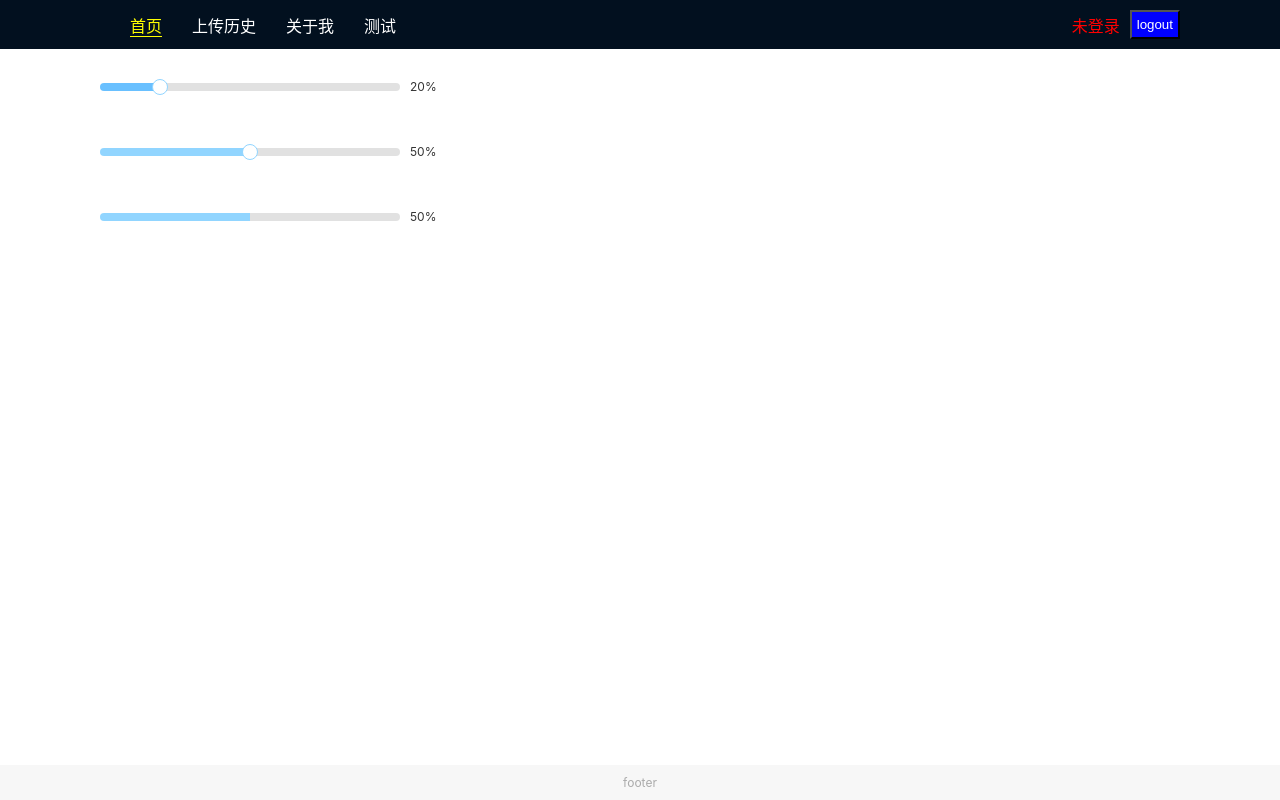
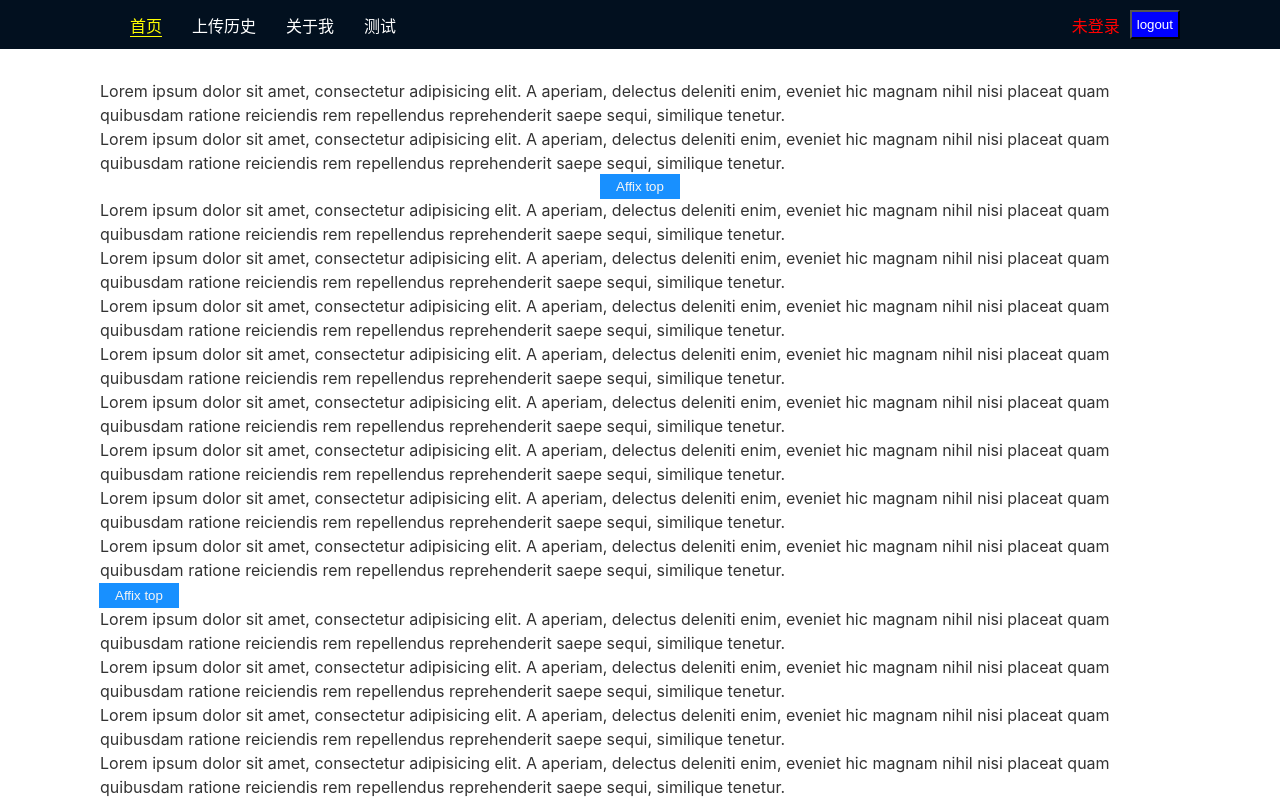
Before and after one commit to leigp555/react-ui-lib, a React app: page / in a window 1280 px wide. Shown: the top 800 px of the page. Built offline with nearby package versions, Linux system fonts and the light colour scheme.

Commit message:
style: 基本实现锚点组件

```diff
--- /dev/null
+++ b/src/lib/Affix/Affix.tsx
@@ -0,0 +1,48 @@
+import React, { HTMLAttributes, useEffect, useRef, useState } from 'react';
+import styled from 'styled-components';
+import classNames from 'classnames';
+
+interface Props extends HTMLAttributes<HTMLDivElement> {
+  children?: React.ReactNode;
+  offsetTop?: number;
+  offsetBottom?: number;
+}
+
+const AffixStyled = styled.div`
+  .content.fixed {
+    position: fixed;
+  }
+`;
+const Affix: React.FC<Props> = (props) => {
+  const { children, offsetBottom, offsetTop, ...rest } = props;
+  const containerRef = useRef<HTMLDivElement | null>(null);
+  const [shouldFixed, setFixed] = useState(false);
+  const scrollHandle = () => {
+    const { top } = containerRef.current!.getBoundingClientRect();
+    if (top < offsetTop!) setFixed(true);
+    if (top > offsetTop!) setFixed(false);
+  };
+  useEffect(() => {
+    document.addEventListener('scroll', scrollHandle);
+    return () => {
+      document.removeEventListener('scroll', scrollHandle);
+    };
+  }, []);
+  return (
+    <AffixStyled {...rest} ref={containerRef}>
+      <div
+        style={{ top: `${offsetTop}px` }}
+        className={classNames('content', `${shouldFixed ? 'fixed' : ''}`)}
+      >
+        {children}
+      </div>
+    </AffixStyled>
+  );
+};
+Affix.defaultProps = {
+  children: '',
+  offsetBottom: 0,
+  offsetTop: 0
+};
+
+export default Affix;
--- a/src/pages/Home.tsx
+++ b/src/pages/Home.tsx
@@ -1,51 +1,54 @@
 import React, { useState } from 'react';
 import styled from 'styled-components';
-import Slider from '../lib/Slider/Slider';
-import Progress from '../lib/Progress/Progress';
+import Affix from '../lib/Affix/Affix';
+import Button from '../lib/Button/Button';
 
 const Wrap = styled.div`
-  display: flex;
-  flex-direction: column;
-  gap: 50px;
-  justify-content: start;
-  align-items: start;
+  //display: flex;
+  //flex-direction: column;
+  //gap: 50px;
+  //justify-content: start;
+  //align-items: start;
+  line-height: 1.5em;
   > .row {
-    display: flex;
-    flex-direction: row;
-    gap: 50px;
-    justify-content: start;
-    align-items: center;
+    //display: flex;
+    //flex-direction: row;
+    //gap: 50px;
+    //justify-content: start;
+    //align-items: center;
   }
 `;
 
 const Home: React.FC = () => {
-  const [defaultPercent, setPercent] = useState<number>(20);
+  const [top, setTop] = useState(50);
+  const render = (num: number): React.ReactNode[] => {
+    const vNode: React.ReactNode[] = [];
+    for (let i = 0; i < num; i++) {
+      vNode.push(
+        <p key={Math.random()}>
+          Lorem ipsum dolor sit amet, consectetur adipisicing elit. A aperiam, delectus deleniti
+          enim, eveniet hic magnam nihil nisi placeat quam quibusdam ratione reiciendis rem
+          repellendus reprehenderit saepe sequi, similique tenetur.
+        </p>
+      );
+    }
+    return vNode;
+  };
   return (
     <Wrap>
-      <div className="row">
-        <Slider
-          defaultPercent={defaultPercent}
-          setPercent={setPercent}
-          style={{ width: '300px' }}
-        />
-      </div>
-      <div className="row">
-        <Progress
-          percent={50}
-          style={{ width: '300px', height: '8px' }}
-          undoneColor="#e1e1e1"
-          finishColor="#91d5ff"
-          dot
-        />
-      </div>
-      <div className="row">
-        <Progress
-          percent={50}
-          style={{ width: '300px', height: '8px' }}
-          undoneColor="#e1e1e1"
-          finishColor="#91d5ff"
-        />
-      </div>
+      <div>{render(2)}</div>
+      <Affix offsetTop={top}>
+        <div role="presentation" style={{ display: 'flex', justifyContent: 'center' }}>
+          <Button onClick={() => setTop(top + 10)}>Affix top</Button>
+        </div>
+      </Affix>
+      <div>{render(8)}</div>
+      <Affix offsetTop={top}>
+        <div role="presentation">
+          <Button onClick={() => setTop(top + 10)}>Affix top</Button>
+        </div>
+      </Affix>
+      <div>{render(100)}</div>
     </Wrap>
   );
 };
--- a/src/style/index.scss
+++ b/src/style/index.scss
@@ -22,7 +22,6 @@ table{
   border-collapse: collapse;
 }
 html,body,#root{
-  height: 100%;
   font-size: 16px;
   color: #333333;
   font-family: -apple-system, "Noto Sans", "Helvetica Neue", Helvetica, "Nimbus Sans L", Arial, "Liberation Sans", "PingFang SC", "Hiragino Sans GB", "Noto Sans CJK SC", "Source Han Sans SC", "Source Han Sans CN", "Microsoft YaHei", "Wenquanyi Micro Hei", "WenQuanYi Zen Hei", "ST Heiti", SimHei, "WenQuanYi Zen Hei Sharp", sans-serif;
```
